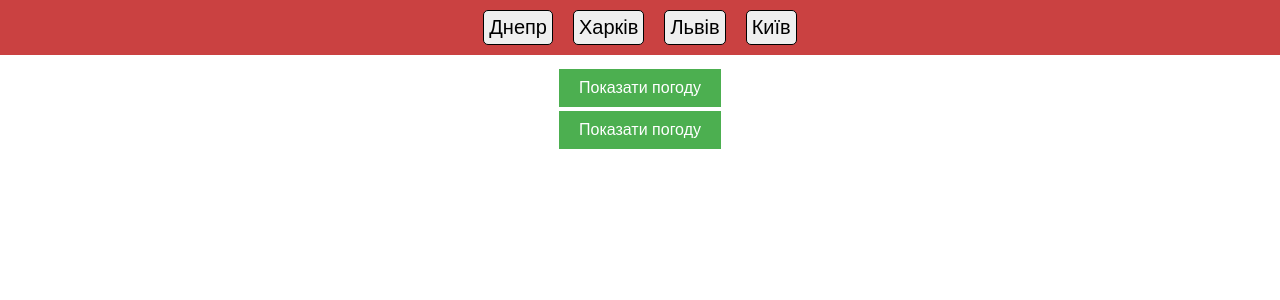
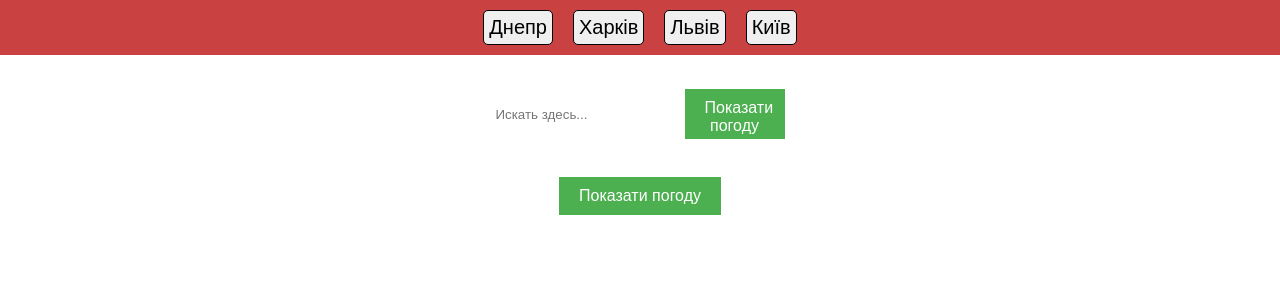
Before and after one commit to klima3775/weather-app, a React (Create React App) app: page / in a window 1280 px wide. Shown: the top 300 px of the page. Built offline with nearby package versions, Linux system fonts and the light colour scheme.

Commit message:
size  forms fix and flex and centered

```diff
--- a/src/components/SearchForm/searchForm.scss
+++ b/src/components/SearchForm/searchForm.scss
@@ -1,51 +1,23 @@
-* {
-  box-sizing: border-box;
-}
+.search {
+  display: flex;
+  justify-content: center;
+  margin: 20px 0;
 
-.search {
-  //   background: red;
   form {
-    position: relative;
-    width: 300px;
-    margin: 0 auto;
-    height: 42px;
-    input {
-      height: 42px;
-      width: 0;
-      padding: 0 42px 0 15px;
+    display: flex;
+    align-items: center;
+    padding: 10px;
+
+    input[type="text"] {
+      flex-grow: 1;
       border: none;
-      border-bottom: 2px solid transparent;
       outline: none;
-      background: transparent;
-      transition: 0.4s cubic-bezier(0, 0.8, 0, 1);
-      position: absolute;
-      top: 0;
-      right: 0;
-      z-index: 2;
-
-      &:focus {
-        width: 300px;
-        z-index: 1;
-        border-bottom: 2px solid #f9f0da;
-      }
     }
 
-    // button {
-    //   background: #683b4d;
-    //   border: none;
-    //   height: 42px;
-    //   width: 42px;
-    //   position: absolute;
-    //   top: 0;
-    //   right: 0;
-    //   cursor: pointer;
-
-    //   &:before {
-    //     content: "\f002";
-    //     font-family: FontAwesome;
-    //     font-size: 16px;
-    //     color: #f9f0da;
-    //   }
-    // }
+    .weather-button {
+      margin-left: 10px;
+      width: 100px;
+      height: 50px;
+    }
   }
 }
```
